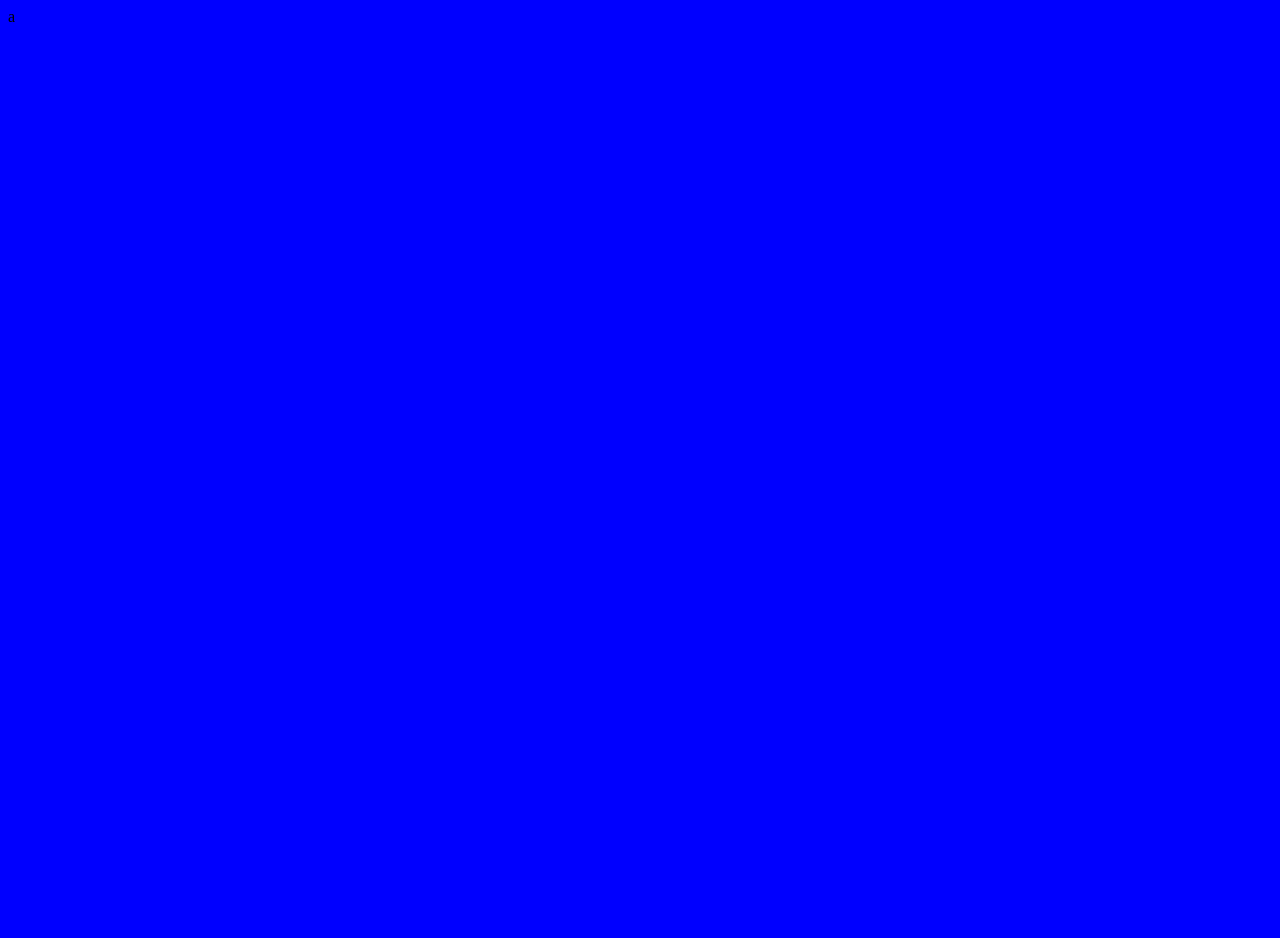
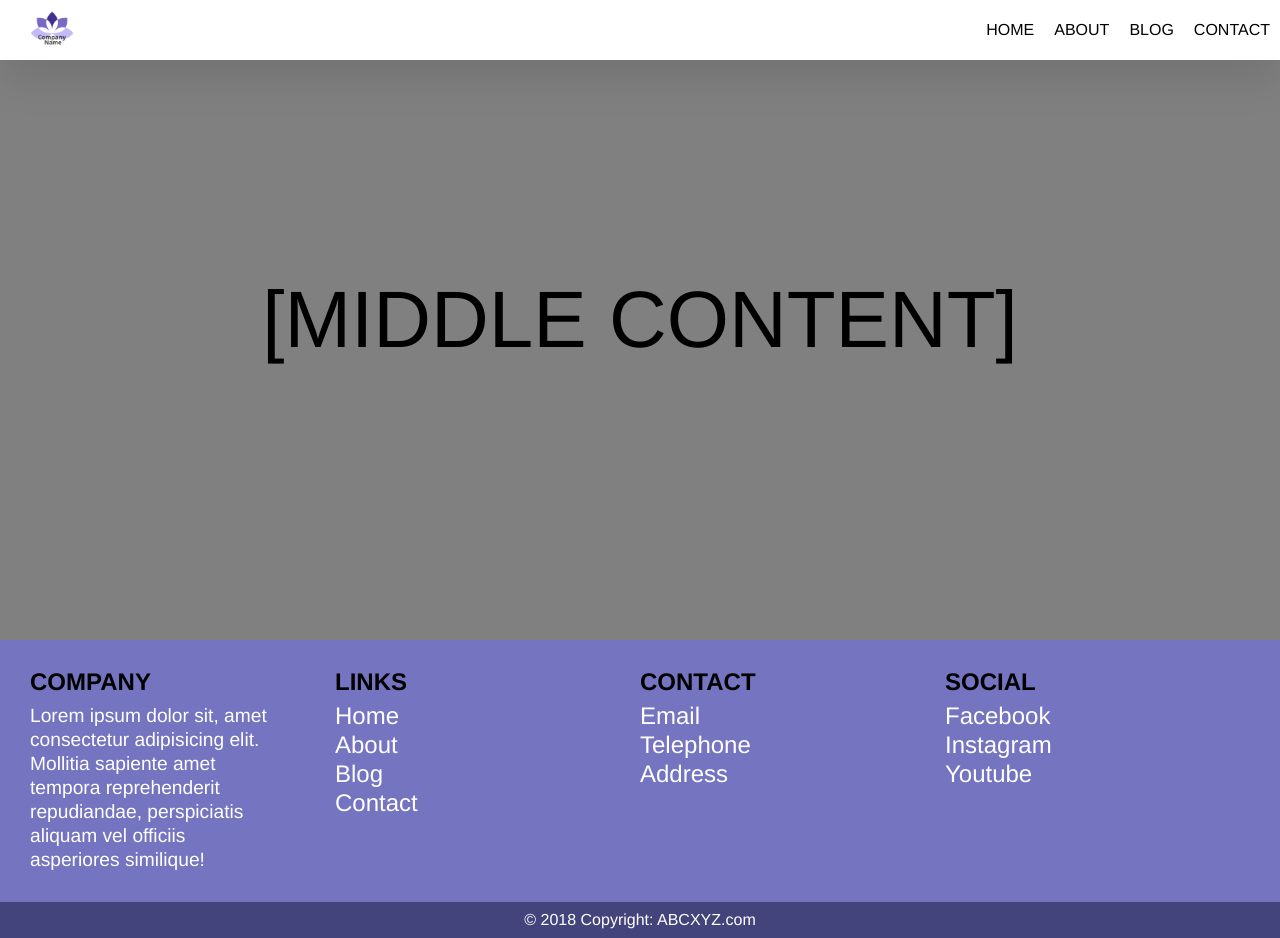
Before and after one commit to diegoarvz4/grid-based-framework, a plain HTML site: page index.html in a window 1280 px wide. Before the commit the page ends 800 px from the top, so only its background shows below. Drawn offline with Linux system fonts and the light colour scheme.

Commit message:
navbar and footer into index.html

```diff
--- a/assets/styles/sass_framework/components/_footer.sass
+++ b/assets/styles/sass_framework/components/_footer.sass
@@ -18,7 +18,7 @@
 
 
 .footer
-    position: relative
+
     width: 100%
     min-height: 50px
     display: flex
--- a/assets/styles/sass_main/base.sass
+++ b/assets/styles/sass_main/base.sass
@@ -1,3 +1,17 @@
 //sass --watch assets/styles/sass_main/base.sass:assets/styles/main.css
-html
-  background-color: blue
+
+.navbar
+  z-index: 10
+  background-color: white
+
+.footer
+
+
+.middle-content
+  display: flex
+  align-items: center
+  justify-content: center
+  font-size: 5rem
+  position: relative
+  height: 80vh
+  background-color: gray
--- a/index.html
+++ b/index.html
@@ -5,9 +5,70 @@
     <meta name="viewport" content="width=device-width, initial-scale=1.0">
     <meta http-equiv="X-UA-Compatible" content="ie=edge">
     <title>Document</title>
+    <link rel="stylesheet" href="assets/styles/_reset.css">
+    <link rel="stylesheet" href="assets/styles/framework.css">
     <link rel="stylesheet" href="assets/styles/main.css">
 </head>
 <body>
 
-</body>a
+    <nav class="navbar container x-right navbar-right">
+        <img src="assets/img/logo-ex-7.png" alt="logo">
+        <ul class="container ">
+            <li>HOME</li>
+            <li>ABOUT</li>
+            <li>BLOG</li>
+            <li>CONTACT</li>
+        </ul>
+    </nav>
+
+    <div class="middle-content">
+        [MIDDLE CONTENT]
+    </div>
+
+
+    <footer class="footer">
+            <div class="footer-top">
+                <div class="footer-top-main">
+                    <h1 >COMPANY</h1>
+                    <p >Lorem ipsum dolor sit, amet consectetur adipisicing elit. Mollitia sapiente amet tempora reprehenderit repudiandae, perspiciatis aliquam vel officiis asperiores similique!</p>
+                </div>
+                <div class="footer-top-nav">
+                    <h1 >LINKS</h1>
+                    <ul >
+                        <li >
+                            <a>Home</a>
+                        </li>
+                        <li >
+                            <a>About</a>
+                        </li>
+                        <li >
+                            <a>Blog</a>
+                        </li>
+                        <li >
+                            <a>Contact</a>
+                        </li>
+                    </ul>
+                </div>
+                <div class="footer-top-contact">
+                    <h1>CONTACT</h1>
+                    <ul class="footer-top-contact-items">
+                        <li><a href=""> Email</a></li>
+                        <li><a href=""> Telephone</a></li>
+                        <li><a href=""> Address</a></li>
+                    </ul>
+                </div>
+                <div class="footer-top-socialmedia">
+                    <h1>SOCIAL</h1>
+                    <ul class="footer-top-socialmedia-items">
+                        <li><a href=""> Facebook</a></li>
+                        <li><a href=""> Instagram</a></li>
+                        <li><a href=""> Youtube</a></li>
+                    </ul>
+                </div>
+            </div>
+            <div class="footer-bottom">
+                <span>© 2018 Copyright: ABCXYZ.com</span>
+            </div>
+        </footer>
+</body>
 </html>
```
Also changed, not shown: assets/styles/framework.css, assets/styles/main.css, 2 other files.
